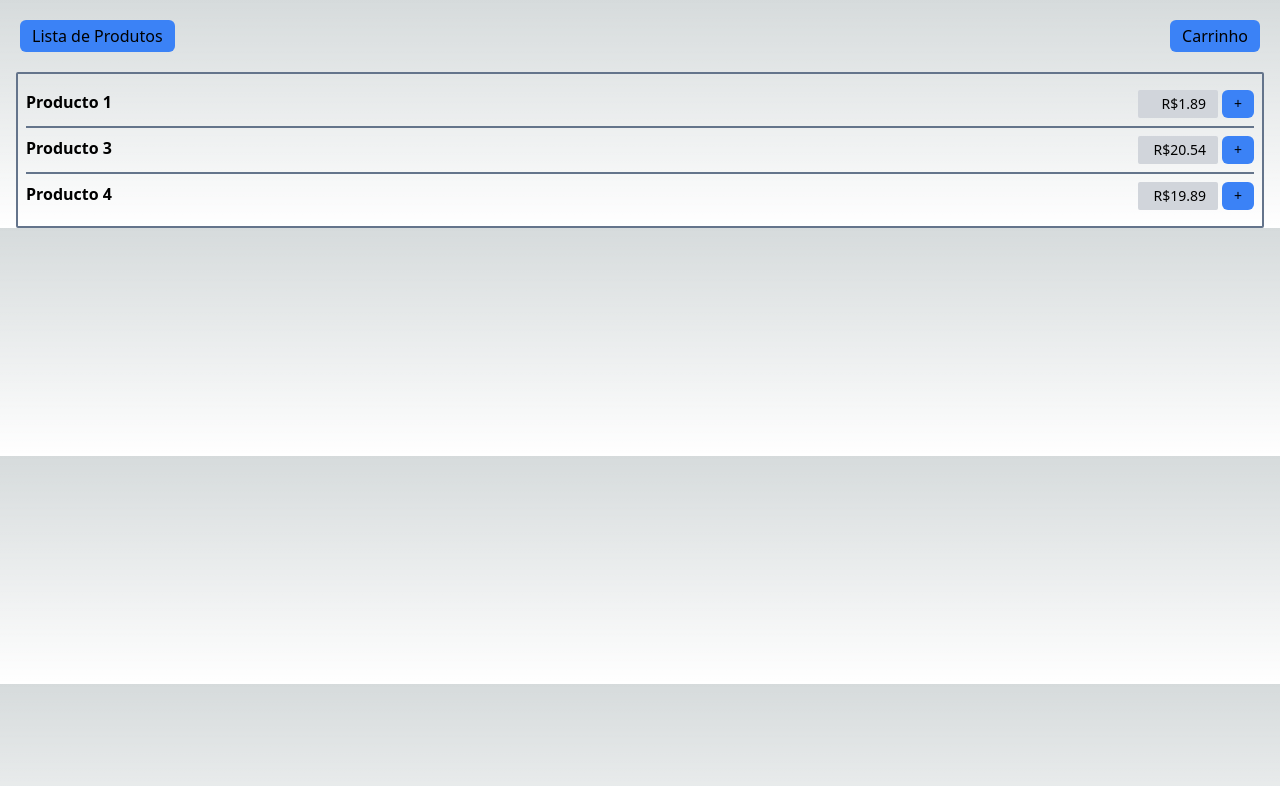
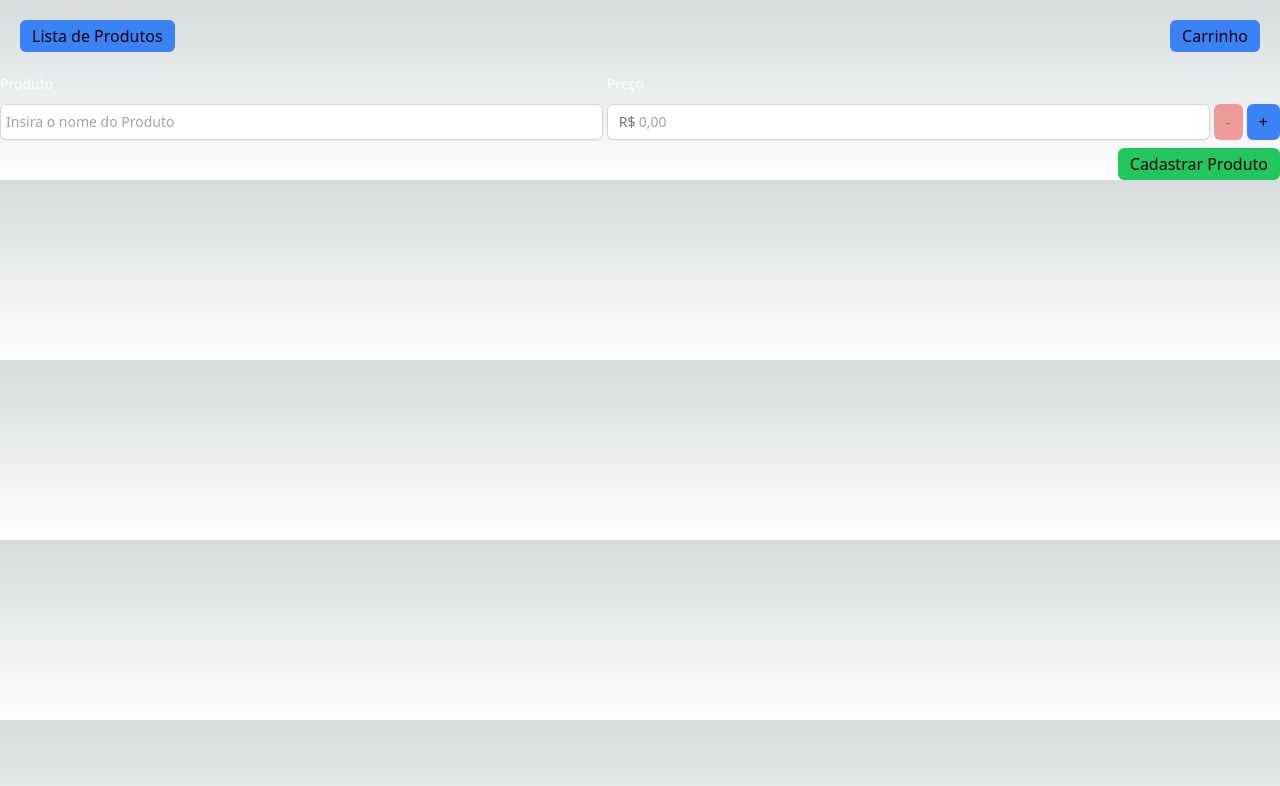
Before and after one commit to vinicius-assis/mission-challenge, a Next.js app: page /register in a window 1280 px wide. Shown: the top 786 px of the page. Built offline with nearby package versions, Linux system fonts and the light colour scheme.

Commit message:
refactor: adjust product input to accept register actions

```diff
--- a/src/app/register/page.tsx
+++ b/src/app/register/page.tsx
@@ -1,10 +1,50 @@
-import ProductList from "@/components/Organisms/ProductList/ProductList";
-import { productItems } from "../../../mock/productItems";
+'use client'
+import Button from "@/components/Atoms/Button/Button";
+import Loading from "@/components/Atoms/Loading/Loading";
+import ProductInput from "@/components/Molecules/ProductInput/ProductInput";
+import { FormEvent, useState } from "react";
 
 export default function Register() {
-  return (
-    <main>
-      <ProductList data={productItems} />
-    </main>
+  const [products, setProducts] = useState([{}])
+  const [registerLoading, setRegisterLoading] = useState(false)
+
+  const handleAppendInput = (event: MouseEvent) => {
+    event.preventDefault()
+    setProducts((oldValue: any) => [...oldValue, {}])
+  }
+
+  const handleRemoveItem = (event: MouseEvent, itemIndex: number) => {
+    event.preventDefault()
+    setProducts((old) => {
+      const filteredValues = old.filter((_, index) => index !== itemIndex)
+      return filteredValues
+    })
+  }
+
+  const handleRegisterProducts = (event: FormEvent) => {
+    setRegisterLoading(true)
+    event.preventDefault()
+    setTimeout(() => {
+      sessionStorage.setItem('products', JSON.stringify(products))
+      setRegisterLoading(false)
+    }, 1000)
+  }
+
+  const productLabel = `Produto${products?.length > 1 ? 's' : ''}`
+
+  return registerLoading ? <Loading content={`Cadastrando ${productLabel}`} /> : (
+    <form className="container mx-auto">
+      {products?.map((_, index: number, array) => (
+        <ProductInput
+          key={index}
+          onAppendInput={handleAppendInput}
+          onRemoveItem={(e: MouseEvent) => handleRemoveItem(e, index)}
+          disabledRemove={array.length === 1}
+        />
+      ))}
+      <div className="flex justify-end">
+        <Button onClick={handleRegisterProducts} type="submit" variant="success" content={`Cadastrar ${productLabel}`} />
+      </div>
+    </form>
   )
 }
--- a/src/components/Atoms/Button/Button.tsx
+++ b/src/components/Atoms/Button/Button.tsx
@@ -1,18 +1,29 @@
 import Link from "next/link"
 
 const colorSwitch = {
-  success: 'bg-green-500 hover:bg-green-600',
-  danger: 'bg-red-500 hover:bg-red-600',
-  info: 'bg-blue-500 hover:bg-blue-600'
+  success: 'bg-green-500 enabled:hover:bg-green-600',
+  danger: 'bg-red-500 enabled:hover:bg-red-600',
+  info: 'bg-blue-500 enabled:hover:bg-blue-600'
 }
 
-const Button = ({ content, className, style, disabled, variant = 'info', to = '' }: IButton) => {
+const Button = ({
+  content,
+  className,
+  style,
+  disabled,
+  type = 'button',
+  variant = 'info',
+  to = '',
+  onClick = undefined
+}: IButton) => {
   const buttonColor = colorSwitch[variant]
 
   return <button
+    type={type}
     disabled={disabled}
     style={style}
-    className={`py-1 px-3 rounded-md ${buttonColor} ${className || ''}`}
+    className={`py-1 px-3 rounded-md ${buttonColor}  disabled:opacity-50 ${className || ''}`}
+    onClick={onClick}
     >
       {to ? (
         <Link href={to}>{content}</Link>
--- a/src/components/Molecules/ProductInput/ProductInput.tsx
+++ b/src/components/Molecules/ProductInput/ProductInput.tsx
@@ -2,12 +2,13 @@ import { memo } from "react"
 import Input from "@/components/Atoms/Input/Input"
 import Button from "@/components/Atoms/Button/Button"
 
-const ProductInput = () => {
+const ProductInput = ({ onAppendInput, onRemoveItem, disabledRemove }: any) => {
   return (
-    <div className="flex space-x-1">
+    <div className="flex space-x-1 mb-2">
       <Input name="product" label="Produto" />
       <Input name="price" label="Preço" placeholder="0,00" currencySign="R$" />
-      <Button content="+" className="self-end h-9" />
+      <Button onClick={onRemoveItem} content="-" variant="danger" className="self-end h-9" disabled={disabledRemove} />
+      <Button onClick={onAppendInput} content="+" className="self-end h-9" />
     </div>
   )
 }
--- a/src/protocols/button.d.ts
+++ b/src/protocols/button.d.ts
@@ -5,4 +5,6 @@ interface IButton  {
   disabled?: boolean
   variant?: 'success' | 'danger' | 'info'
   to?: string
+  type?: 'button' | 'submit' | 'reset'
+  onClick?: React.MouseEventHandler<HTMLElement>
 }
```
